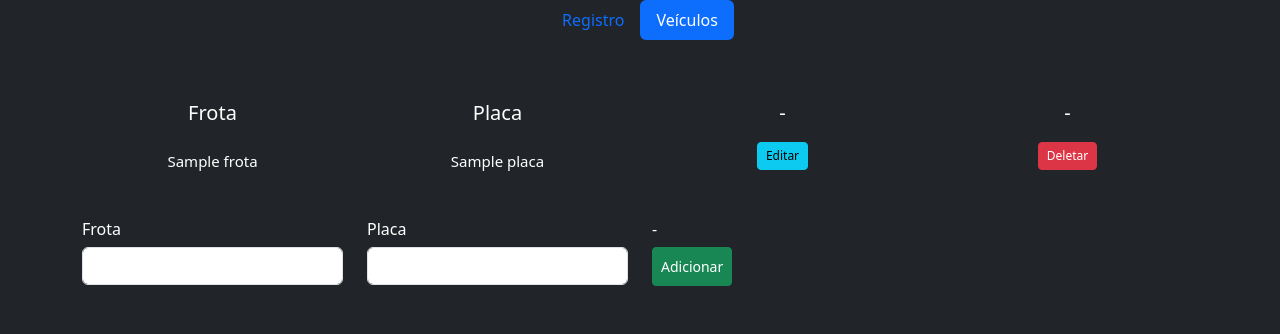
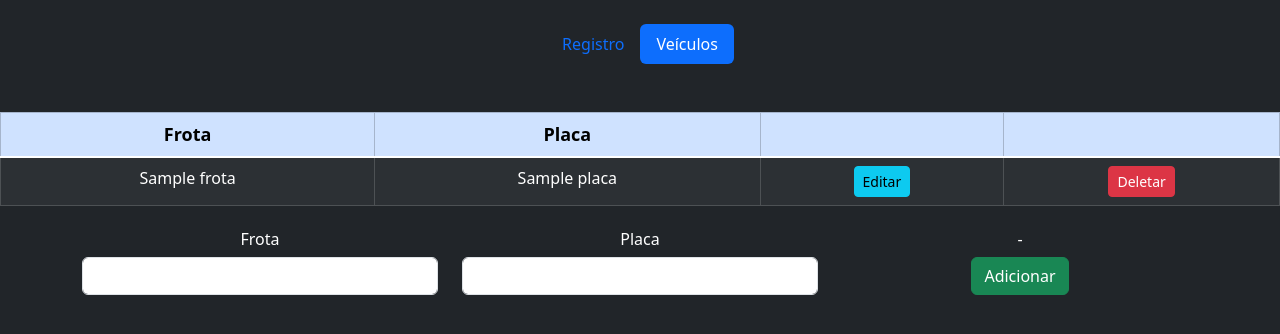
Before and after one commit to guilhermebonald/app_intel_frota, a Flask app: page /veiculos in a window 1280 px wide. Shown: the top 334 px of the page. Run offline with Flask 3, Linux system fonts and the light colour scheme; a database or web service that is not in the repository returns one stand-in record (values such as "Sample title"); some libraries are stand-ins or nearby versions.

Commit message:
Changes in tables

```diff
--- a/static/style.css
+++ b/static/style.css
@@ -13,13 +13,8 @@
     margin-top: 10px;
 }
 
-.title.table {
-    margin-top: 10px;
-    font-size: 15px;
-    color: white;
-}
 
-.edit-btn {
+/* .edit-btn {
     margin-top: 14px;
     font-size: 12px;
 }
@@ -27,4 +22,16 @@
 .delete-btn {
     margin-top: 14px;
     font-size: 12px;
+} */
+
+.my-table-header-cars {
+    font-size: 18px;
 }
+
+.my-table-header-register {
+    font-size: 18px;
+}
+
+.my-add-form {
+    padding: 200px;
+}
--- a/templates/elements/add_form.html
+++ b/templates/elements/add_form.html
@@ -1,20 +1,20 @@
-<div class="my form">
+<div class="container my form text-center mt-4 mb-5">
     <form method="POST" action="{{ url_for('add_item') }}">
         {{ form.csrf_token }}
         <!-- Bootstrap Row / Collumn -->
-        <div class="container text-start mt-4">
+        <div>
             <div class="row">
-                <div class="col-sm-3">
+                <div class="col">
                     <h6>Frota</h6>
                     {{ form.frota(class='form-control') }}
                 </div>
-                <div class="col-sm-3">
+                <div class="col">
                     <h6>Placa</h6>
                     {{ form.plate(class='form-control') }}
                 </div>
-                <div class="col-sm-3">
+                <div class="col">
                     <h6>-</h6>
-                    {{ form.add_btn(class_='btn btn-success btn-sm mx-auto p-2') }}
+                    {{ form.add_btn(class_='btn btn-success btn') }}
                 </div>
             </div>
         </div>
--- a/templates/elements/navbar.html
+++ b/templates/elements/navbar.html
@@ -1,5 +1,5 @@
 <!-- Nav tabs -->
-<ul class="nav nav-pills justify-content-center mb-5">
+<ul class="nav nav-pills justify-content-center mb-5 mt-4">
   <li class="nav-item">
     <a class="nav-link {% if request.path == url_for('home_page') %}active{% endif %}" aria-current="page"
       href="{{url_for('home_page')}}">Registro</a>
--- a/templates/pages/veiculos.html
+++ b/templates/pages/veiculos.html
@@ -2,40 +2,37 @@
 
 {% block content %}
 <!-- Table -->
-<div class="container text-center">
-    <div class="row align-items-start">
-        <div class="col all-col">
-            Frota
+<table class="container-xxl table text-center table-bordered table-dark table-striped">
+    <thead>
+        <tr class="table-primary my-table-header-cars">
+            <th scope="col">Frota</th>
+            <th scope="col">Placa</th>
+            <th scope="col"></th>
+            <th scope="col"></th>
+        </tr>
+    </thead>
+    <tbody class="table-group-divider">
+        <!-- Row (tr) with collumn (td) -->
         {% for i in items %}
-            <h4 class="title table mt-4">{{ i.frota }}</h4>
-            {% endfor %}
-        </div>
-        <div class="col all-col">
-            Placa
-            {% for i in items %}
-            <h4 class="title table mt-4">{{ i.placa }}</h4>
-            {% endfor %}
-        </div>
-        <div class="col all-col">
-            -
-            {% for i in items %}
+        <tr>
+            <td>{{ i.frota }}</td>
+            <td>{{ i.placa }}</td>
+            <td>
                 <form action="{{ url_for('update', id=i._id) }}">
                     {{ form.csrf_token }}
                     {{ form.edit_btn(class_="btn btn-info btn-sm edit-btn") }}
                 </form>
-            {% endfor %}
-        </div>
-        <div class="col all-col">
-            -
-            {% for i in items %}
+            </td>
+            <td>
                 <form action="{{ url_for('delete', id=i._id) }}">
                     {{ form.csrf_token }}
                     {{ form.delete_btn(class_="btn btn-danger btn-sm delete-btn") }}
                 </form>
+            </td>
+        </tr>
         {% endfor %}
-        </div>
-    </div>
-</div>
+    </tbody>
+</table>
 
 <!-- Form -->
 {% include 'elements/add_form.html' %}
```
Also changed, not shown: templates/elements/update_form.html (+6 -6 lines), templates/pages/registro.html (+37 -88 lines). Lines whose indentation alone changed are shown as unchanged.
